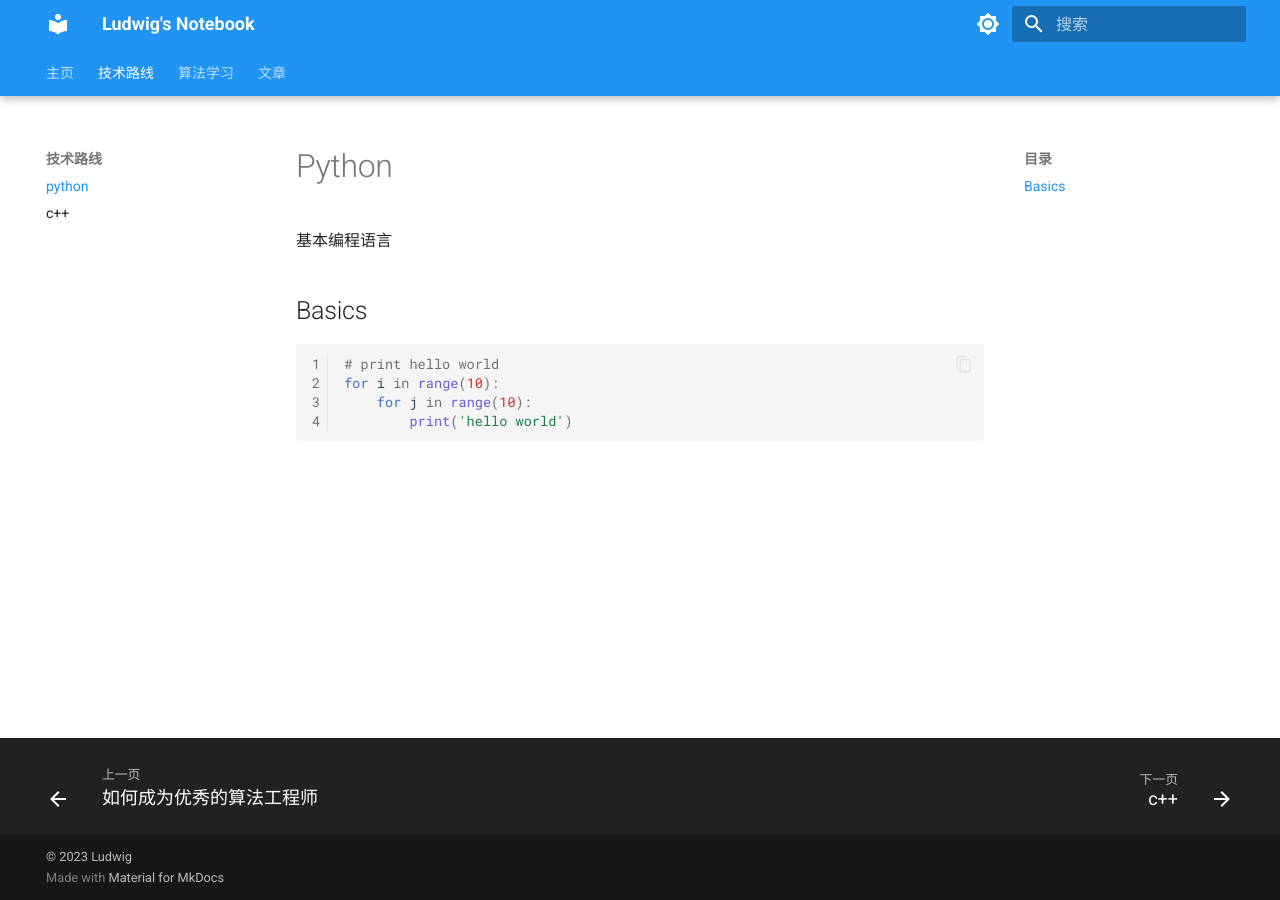
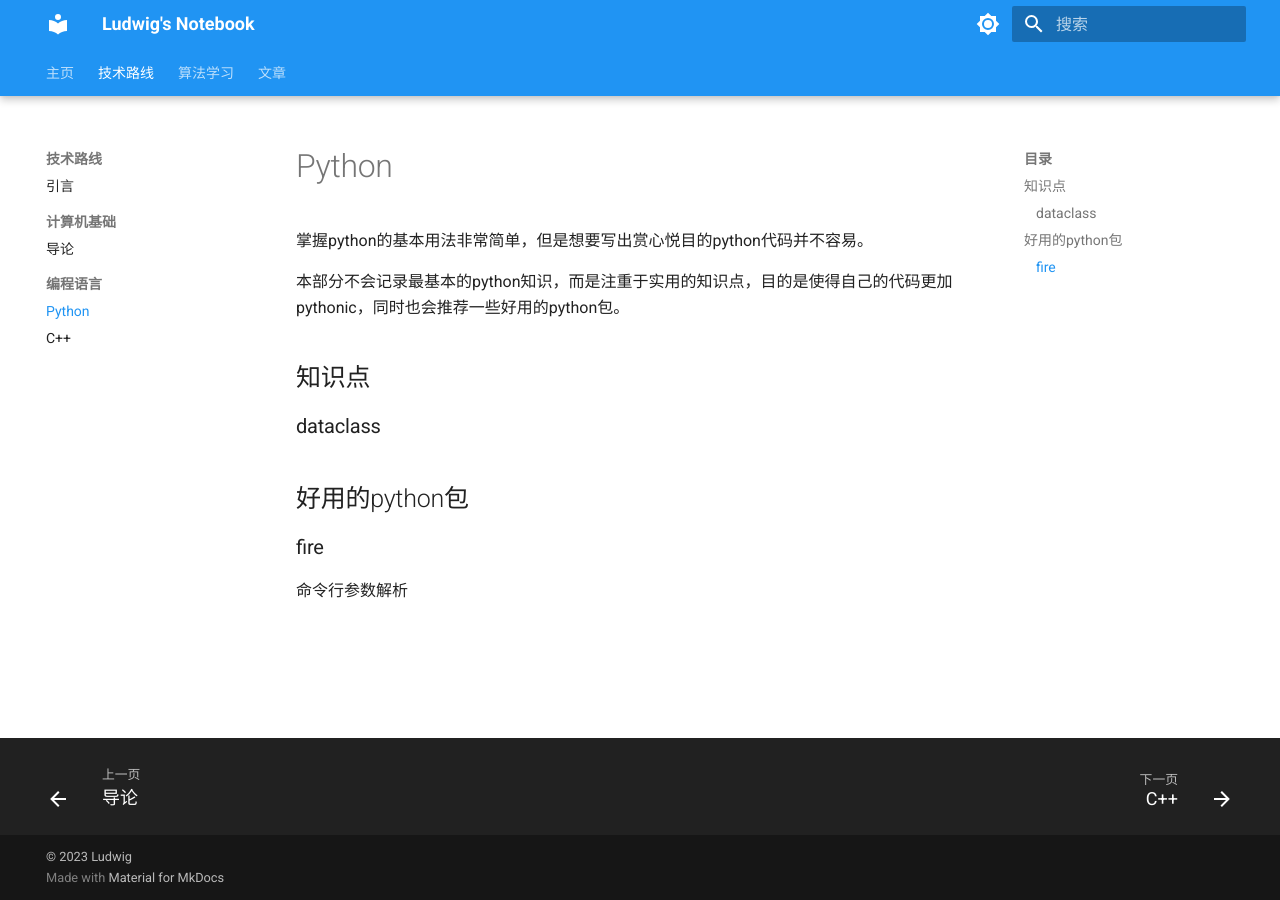
Before and after one commit to cs32963/Notebook, an MkDocs documentation site: the page built from docs/roadmap/python.md, in a window 1280 px wide. Built offline with MkDocs 1.6.1 and Material for MkDocs 9.7.7, drawn with Linux system fonts in a browser that asks for light colours.

Commit message:
update docs
update roadmap

````diff
--- a/docs/roadmap/python.md
+++ b/docs/roadmap/python.md
@@ -1,12 +1,15 @@
 # Python
 
-基本编程语言
+掌握python的基本用法非常简单，但是想要写出赏心悦目的python代码并不容易。
 
-## Basics
+本部分不会记录最基本的python知识，而是注重于实用的知识点，目的是使得自己的代码更加pythonic，同时也会推荐一些好用的python包。
 
-```python linenums="1"
-# print hello world
-for i in range(10):
-    for j in range(10):
-        print('hello world')
-```
+## 知识点
+
+### dataclass
+
+## 好用的python包
+
+### fire
+
+命令行参数解析
--- a/mkdocs.yml
+++ b/mkdocs.yml
@@ -94,8 +94,12 @@ nav:
     - 学生生涯反思: retrospect.md
     - 如何成为优秀的算法工程师: become_better.md
   - 技术路线:
-    - python: roadmap/python.md
-    - c++: roadmap/c++.md
+    - 引言: roadmap/index.md
+    - 计算机基础:
+      - 导论: roadmap/cs_intro.md
+    - 编程语言:
+      - Python: roadmap/python.md
+      - C++: roadmap/c++.md
   - 算法学习:
     - 坚持刷算法题的好处: algorithms/index.md
     - 学习路线: algorithms/roadmap.md
````
Also changed, not shown: docs/roadmap/cs_intro.md (added, +7 -0 lines), docs/roadmap/index.md (added, +3 -0 lines).
